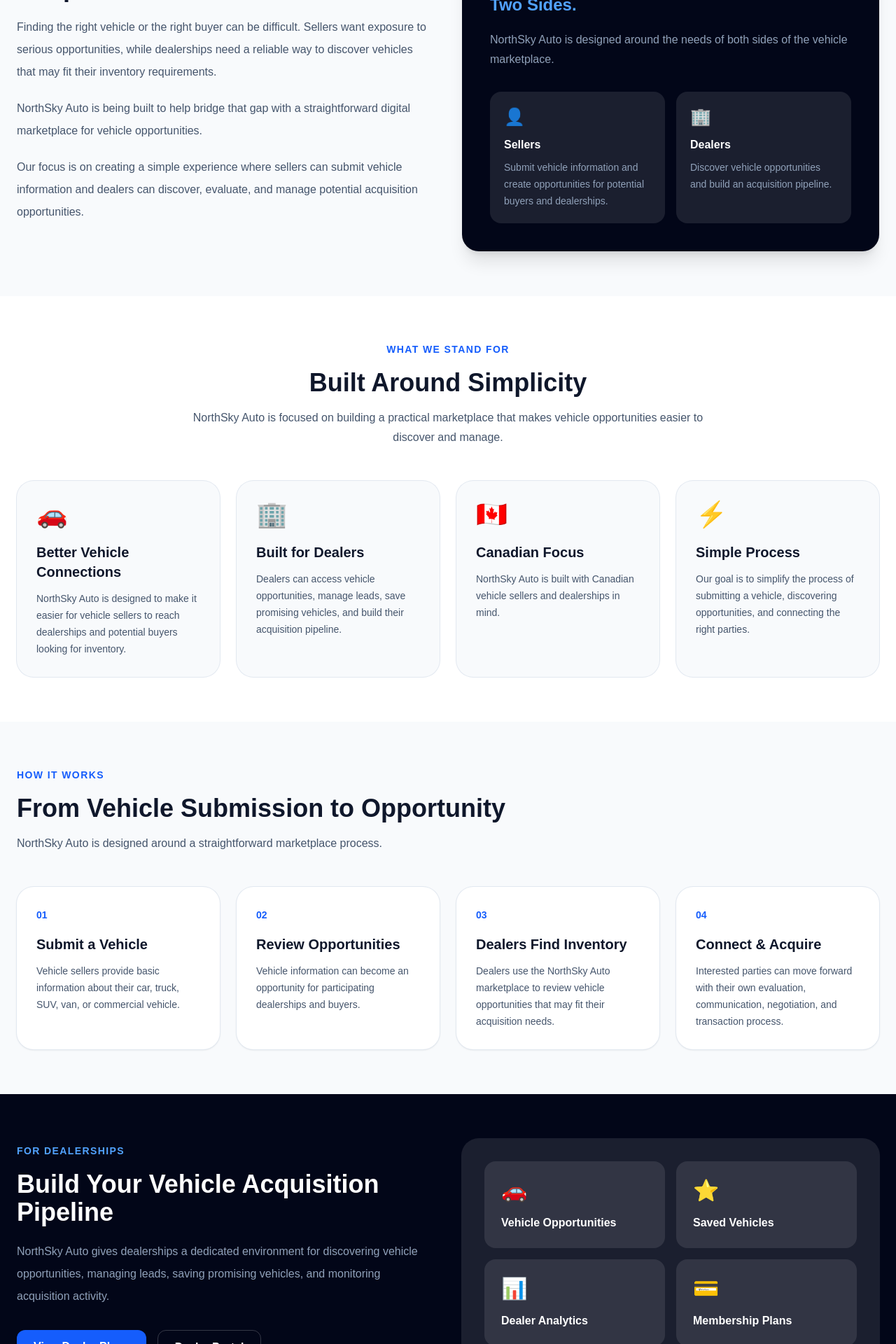
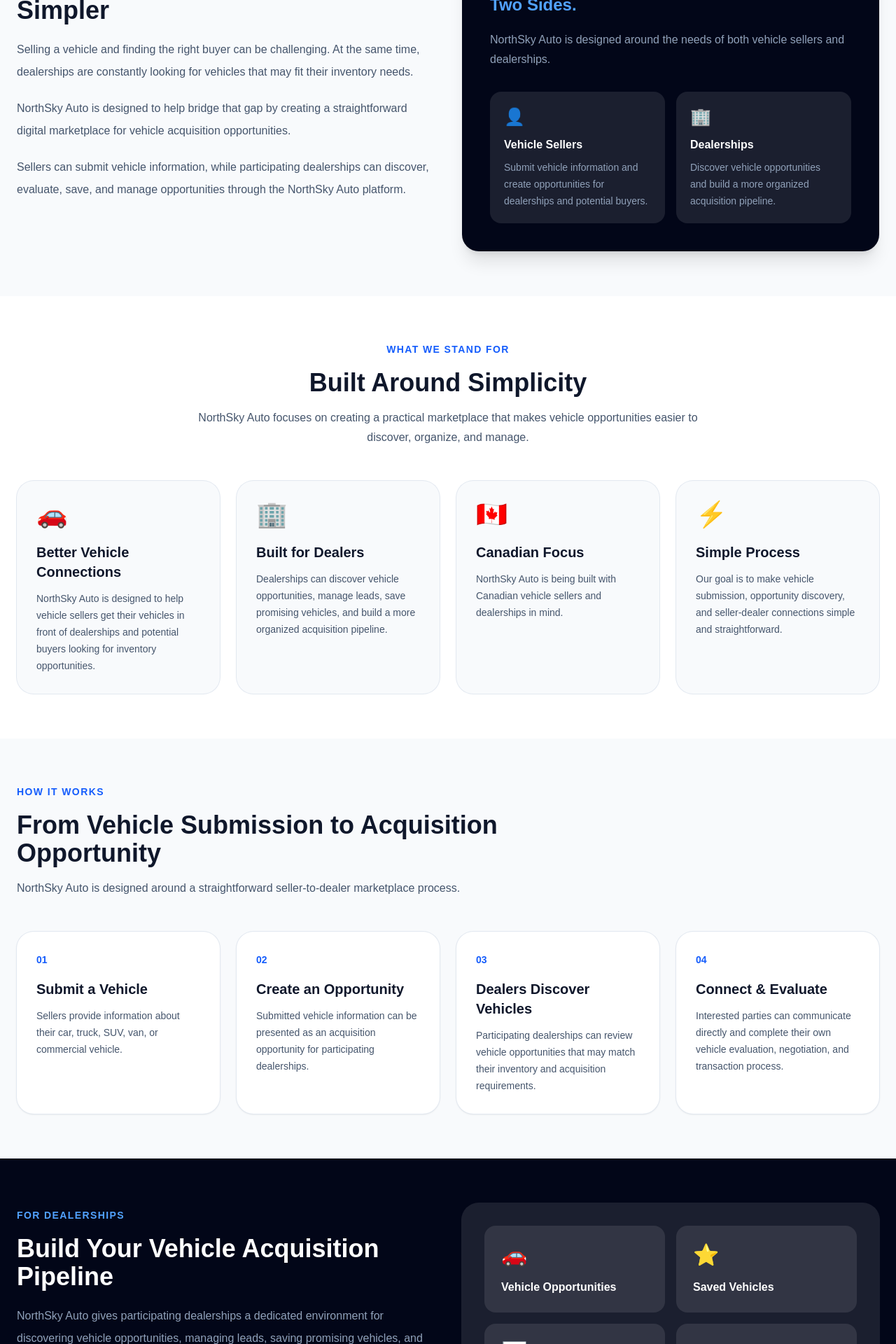
Before and after one commit to Goldylox752/NorthSky-Auto, a Next.js app: page /about in a window 1280 px wide. Shown: the part 800-2720 px from the top of the page at 70% size. Built offline with nearby package versions, Linux system fonts and the light colour scheme.

Commit message:
Update page.jsx

```diff
--- a/app/about/page.jsx
+++ b/app/about/page.jsx
@@ -1,33 +1,33 @@
 import Link from "next/link";
 export const metadata = {
-  title: "About NorthSky Auto | Vehicle Marketplace for Canadian Dealers",
+  title: "About NorthSky Auto | Canadian Vehicle Acquisition Marketplace",
   description:
-    "Learn about NorthSky Auto, a Canadian vehicle marketplace connecting vehicle sellers with dealerships and potential buyers.",
+    "Learn how NorthSky Auto connects Canadian vehicle sellers with dealerships through a simple vehicle acquisition marketplace.",
 };
 const values = [
   {
     icon: "🚗",
     title: "Better Vehicle Connections",
     description:
-      "NorthSky Auto is designed to make it easier for vehicle sellers to reach dealerships and potential buyers looking for inventory.",
+      "NorthSky Auto is designed to help vehicle sellers get their vehicles in front of dealerships and potential buyers looking for inventory opportunities.",
   },
   {
     icon: "🏢",
     title: "Built for Dealers",
     description:
-      "Dealers can access vehicle opportunities, manage leads, save promising vehicles, and build their acquisition pipeline.",
+      "Dealerships can discover vehicle opportunities, manage leads, save promising vehicles, and build a more organized acquisition pipeline.",
   },
   {
     icon: "🇨🇦",
     title: "Canadian Focus",
     description:
-      "NorthSky Auto is built with Canadian vehicle sellers and dealerships in mind.",
+      "NorthSky Auto is being built with Canadian vehicle sellers and dealerships in mind.",
   },
   {
     icon: "⚡",
     title: "Simple Process",
     description:
-      "Our goal is to simplify the process of submitting a vehicle, discovering opportunities, and connecting the right parties.",
+      "Our goal is to make vehicle submission, opportunity discovery, and seller-dealer connections simple and straightforward.",
   },
 ];
 const steps = [
@@ -35,25 +35,25 @@
     number: "01",
     title: "Submit a Vehicle",
     description:
-      "Vehicle sellers provide basic information about their car, truck, SUV, van, or commercial vehicle.",
+      "Sellers provide information about their car, truck, SUV, van, or commercial vehicle.",
   },
   {
     number: "02",
-    title: "Review Opportunities",
+    title: "Create an Opportunity",
     description:
-      "Vehicle information can become an opportunity for participating dealerships and buyers.",
+      "Submitted vehicle information can be presented as an acquisition opportunity for participating dealerships.",
   },
   {
     number: "03",
-    title: "Dealers Find Inventory",
+    title: "Dealers Discover Vehicles",
     description:
-      "Dealers use the NorthSky Auto marketplace to review vehicle opportunities that may fit their acquisition needs.",
+      "Participating dealerships can review vehicle opportunities that may match their inventory and acquisition requirements.",
   },
   {
     number: "04",
-    title: "Connect & Acquire",
+    title: "Connect & Evaluate",
     description:
-      "Interested parties can move forward with their own evaluation, communication, negotiation, and transaction process.",
+      "Interested parties can communicate directly and complete their own vehicle evaluation, negotiation, and transaction process.",
   },
 ];
 export default function AboutPage() {
@@ -69,12 +69,12 @@
               ABOUT NORTHSKY AUTO
             </span>
             <h1 className="mt-6 text-4xl font-black tracking-tight sm:text-5xl md:text-6xl">
-              Connecting Vehicle Sellers With Opportunity
+              Connecting Vehicle Sellers With Dealership Opportunities
             </h1>
             <p className="mt-6 max-w-3xl text-lg leading-8 text-slate-300">
-              NorthSky Auto is a Canadian-focused vehicle marketplace
-              designed to connect vehicle sellers with dealerships and
-              potential buyers looking for inventory opportunities.
+              NorthSky Auto is a Canadian-focused vehicle acquisition
+              marketplace designed to connect vehicle sellers with
+              dealerships looking for potential inventory opportunities.
             </p>
             <div className="mt-8 flex flex-wrap gap-4">
               <Link
@@ -104,20 +104,19 @@
               Making Vehicle Acquisition Simpler
             </h2>
             <p className="mt-5 leading-8 text-slate-600">
-              Finding the right vehicle or the right buyer can be
-              difficult. Sellers want exposure to serious opportunities,
-              while dealerships need a reliable way to discover vehicles
-              that may fit their inventory requirements.
+              Selling a vehicle and finding the right buyer can be
+              challenging. At the same time, dealerships are constantly
+              looking for vehicles that may fit their inventory needs.
             </p>
             <p className="mt-5 leading-8 text-slate-600">
-              NorthSky Auto is being built to help bridge that gap with a
-              straightforward digital marketplace for vehicle
+              NorthSky Auto is designed to help bridge that gap by creating
+              a straightforward digital marketplace for vehicle acquisition
               opportunities.
             </p>
             <p className="mt-5 leading-8 text-slate-600">
-              Our focus is on creating a simple experience where sellers
-              can submit vehicle information and dealers can discover,
-              evaluate, and manage potential acquisition opportunities.
+              Sellers can submit vehicle information, while participating
+              dealerships can discover, evaluate, save, and manage
+              opportunities through the NorthSky Auto platform.
             </p>
           </div>
           <div className="rounded-3xl bg-slate-950 p-8 text-white shadow-xl md:p-10">
@@ -129,24 +128,28 @@
               Two Sides.
             </h3>
             <p className="mt-5 leading-7 text-slate-400">
-              NorthSky Auto is designed around the needs of both sides of
-              the vehicle marketplace.
+              NorthSky Auto is designed around the needs of both vehicle
+              sellers and dealerships.
             </p>
             <div className="mt-8 grid gap-4 sm:grid-cols-2">
               <div className="rounded-2xl bg-white/10 p-5">
                 <div className="text-2xl">👤</div>
-                <h4 className="mt-3 font-black">Sellers</h4>
+                <h4 className="mt-3 font-black">
+                  Vehicle Sellers
+                </h4>
                 <p className="mt-2 text-sm leading-6 text-slate-400">
                   Submit vehicle information and create opportunities for
-                  potential buyers and dealerships.
+                  dealerships and potential buyers.
                 </p>
               </div>
               <div className="rounded-2xl bg-white/10 p-5">
                 <div className="text-2xl">🏢</div>
-                <h4 className="mt-3 font-black">Dealers</h4>
+                <h4 className="mt-3 font-black">
+                  Dealerships
+                </h4>
                 <p className="mt-2 text-sm leading-6 text-slate-400">
-                  Discover vehicle opportunities and build an acquisition
-                  pipeline.
+                  Discover vehicle opportunities and build a more organized
+                  acquisition pipeline.
                 </p>
               </div>
             </div>
@@ -164,9 +167,9 @@
               Built Around Simplicity
             </h2>
             <p className="mt-4 leading-7 text-slate-600">
-              NorthSky Auto is focused on building a practical marketplace
-              that makes vehicle opportunities easier to discover and
-              manage.
+              NorthSky Auto focuses on creating a practical marketplace
+              that makes vehicle opportunities easier to discover,
+              organize, and manage.
             </p>
           </div>
           <div className="mt-12 grid gap-6 md:grid-cols-2 xl:grid-cols-4">
@@ -195,18 +198,18 @@
               How It Works
             </span>
             <h2 className="mt-4 text-3xl font-black md:text-4xl">
-              From Vehicle Submission to Opportunity
+              From Vehicle Submission to Acquisition Opportunity
             </h2>
             <p className="mt-4 leading-7 text-slate-600">
               NorthSky Auto is designed around a straightforward
-              marketplace process.
+              seller-to-dealer marketplace process.
             </p>
           </div>
           <div className="mt-12 grid gap-6 md:grid-cols-2 xl:grid-cols-4">
             {steps.map((step) => (
               <div
                 key={step.number}
-                className="relative rounded-3xl bg-white p-7 shadow-sm ring-1 ring-slate-200"
+                className="rounded-3xl bg-white p-7 shadow-sm ring-1 ring-slate-200"
               >
                 <span className="text-sm font-black text-blue-600">
                   {step.number}
@@ -233,9 +236,9 @@
               Build Your Vehicle Acquisition Pipeline
             </h2>
             <p className="mt-5 max-w-2xl leading-8 text-slate-400">
-              NorthSky Auto gives dealerships a dedicated environment
-              for discovering vehicle opportunities, managing leads,
-              saving promising vehicles, and monitoring acquisition
+              NorthSky Auto gives participating dealerships a dedicated
+              environment for discovering vehicle opportunities, managing
+              leads, saving promising vehicles, and monitoring acquisition
               activity.
             </p>
             <div className="mt-8 flex flex-wrap gap-4">
@@ -296,7 +299,7 @@
               </h2>
               <p className="mt-4 max-w-2xl leading-7 text-blue-100">
                 Submit your vehicle information and create an opportunity
-                for dealerships and potential buyers.
+                for dealerships looking for potential inventory.
               </p>
             </div>
             <div>
@@ -321,7 +324,8 @@
           </h2>
           <p className="mx-auto mt-4 max-w-2xl leading-7 text-slate-600">
             Whether you are a vehicle seller, dealership, or potential
-            business partner, our team is available to help.
+            business partner, you can contact NorthSky Auto to learn more
+            about the platform.
           </p>
           <div className="mt-8">
             <Link
```
